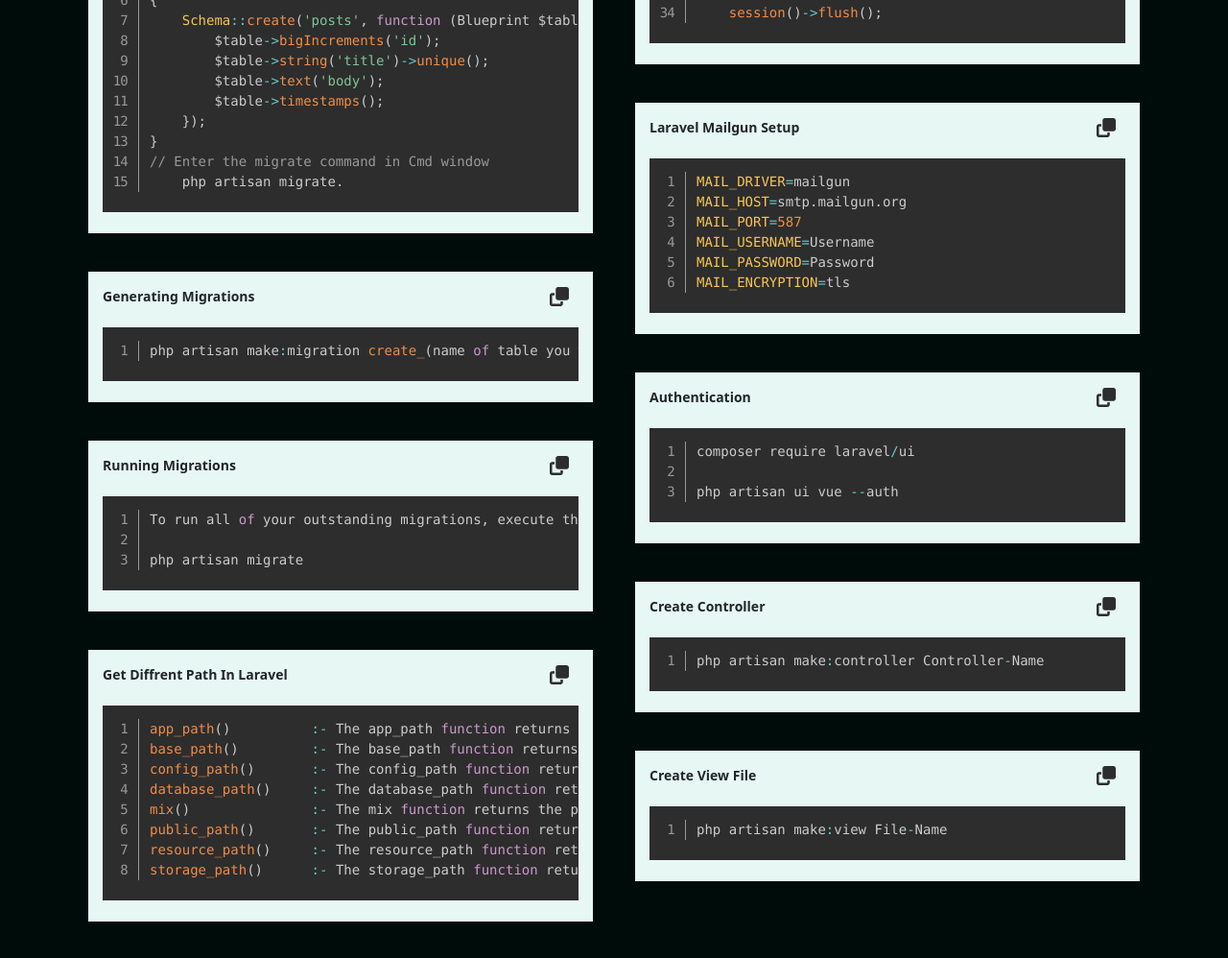
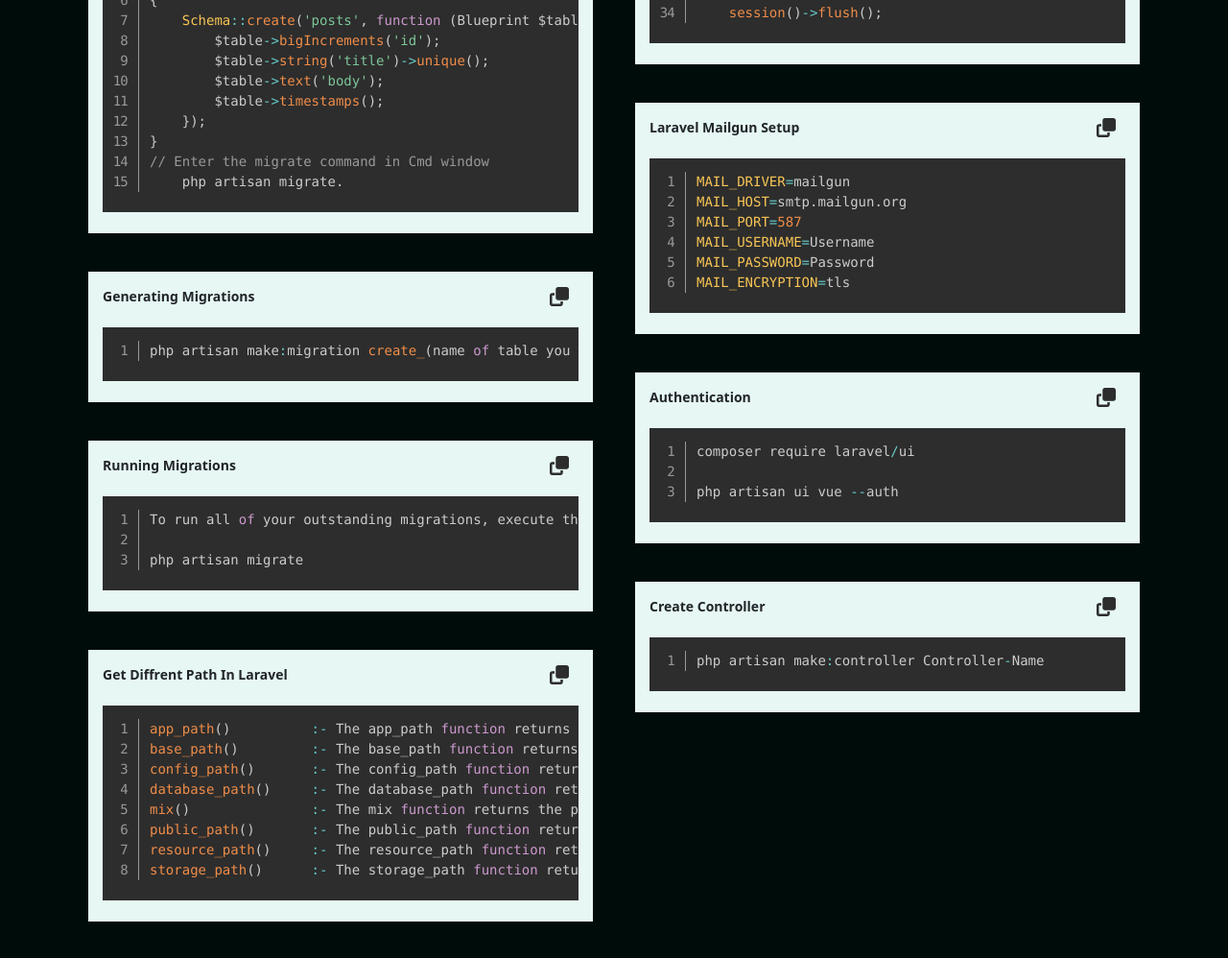
Before and after one commit to hardeepsingh73/affirm, a plain HTML site: page laravel.html in a window 1280 px wide. Shown: the part 2724-3722 px from the top of the page at 96% size. Drawn offline with nearby package versions, Linux system fonts and the light colour scheme.

Commit message:
delete wrong code

```diff
--- a/laravel.html
+++ b/laravel.html
@@ -450,17 +450,6 @@ php artisan ui vue --auth</code>
                                 </span>
                             </div>
                         </li>
-                        <li id="cmnFunc">
-                            <div>
-                                <span class="text">Create View File<img src="./assets/copy-solid.svg"
-                                        class="copy"></span>
-                                <span class="function">
-                                    <pre class="line-numbers"><code class="language-javascript copied">php artisan make:view File-Name</code>
-
-</pre>
-                                </span>
-                            </div>
-                        </li>
                     </ul>
                 </div>
             </div>
```
